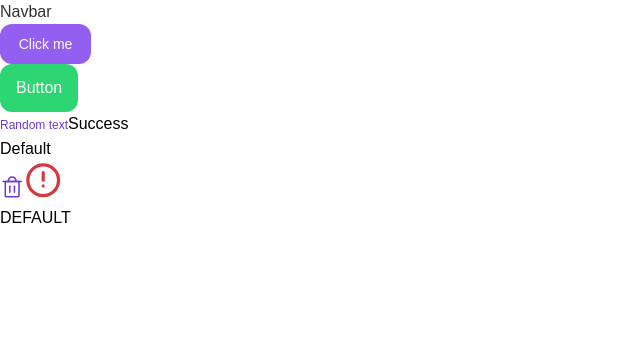
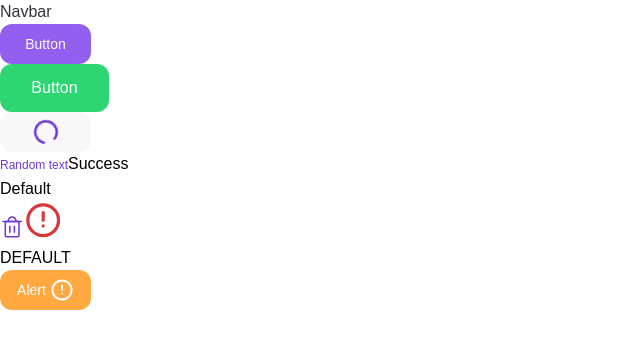
Before and after one commit to NenadBanjeglav/time-trove, a React (Vite) app: page / in a window 1280 px wide. Shown: the top 348 px of the page, without its empty margins (0-640 px from the left). Built offline with nearby package versions, Linux system fonts and the light colour scheme.

Commit message:
Button and Spinner components

```diff
--- a/src/components/atoms/Spinner.tsx
+++ /dev/null
@@ -1,18 +0,0 @@
-import styled, { keyframes } from 'styled-components'
-
-import { EclipseIcon } from '../../assets/icons/EclipseIcon'
-
-const rotate = keyframes`
-  to {
-    transform: rotate(360deg);
-  }
-`
-
-export const Spinner = styled(EclipseIcon)`
-  display: inline-flex;
-  align-items: center;
-  justify-content: center;
-  width: 1em;
-  height: 1em;
-  animation: ${rotate} 1.5s linear infinite;
-`
--- a/src/components/atoms/button/Button.tsx
+++ b/src/components/atoms/button/Button.tsx
@@ -1,32 +1,29 @@
 import React from 'react'
 
-import type { ButtonSize } from '../../../styles/theme.types'
+import type { ButtonSize, Pallete } from '../../../styles/theme.types'
+import { Spinner } from '../icon/Spinner'
 
 import { StyledButton } from './button.styles'
 
-export const buttonVariants = ['primary', 'success', 'warning', 'danger', 'neutral'] as const
-export type ButtonVariant = (typeof buttonVariants)[number]
-
 type ButtonProps = React.ButtonHTMLAttributes<HTMLButtonElement> & {
-  label: string
-  variant?: ButtonVariant
-  size: ButtonSize
+  variant?: Pallete
+  size?: ButtonSize
   icon?: React.ReactNode
+  loading?: boolean
   children?: React.ReactNode
-  loading?: boolean
 }
 
 export const Button: React.FC<ButtonProps> = ({
-  label,
   variant = 'primary',
   size = 'medium',
-  children,
+
+  loading = false,
+  children = 'Button',
   ...rest
 }) => {
   return (
-    <StyledButton $variant={variant} $size={size} {...rest}>
-      {label}
-      {children}
+    <StyledButton $variant={variant} $size={size} disabled={loading} {...rest}>
+      {loading ? <Spinner size="small" /> : children}
     </StyledButton>
   )
 }
--- a/src/components/atoms/button/button.styles.ts
+++ b/src/components/atoms/button/button.styles.ts
@@ -1,19 +1,18 @@
 import styled from 'styled-components'
 
-import type { ButtonSize } from '../../../styles/theme.types'
+import type { ButtonSize, Pallete } from '../../../styles/theme.types'
 
 import { getVariantStyle } from './helpers'
-import type { ButtonVariant } from './Button'
 
-export const StyledButton = styled.button<{ $variant: ButtonVariant; $size: ButtonSize }>`
+export const StyledButton = styled.button<{ $variant: Pallete; $size: ButtonSize }>`
   font-weight: ${({ theme }) => theme.typography.fontWeight.medium};
   line-height: ${({ theme }) => theme.typography.lineHeight.base};
-
   cursor: pointer;
   transition: background-color 0.15s ease-in-out;
   display: flex;
   align-items: center;
   justify-content: center;
+  gap: ${({ theme }) => theme.spacing.xSmall};
 
   ${({ theme, $size }) => {
     const { fontSize, padding, height, radius, minWidth } = theme.button.sizes[$size]
--- a/src/components/atoms/button/helpers.ts
+++ b/src/components/atoms/button/helpers.ts
@@ -1,9 +1,9 @@
-import { css } from 'styled-components'
+import { css, useTheme } from 'styled-components'
 
-import type { ButtonVariant } from './Button'
-import { theme } from '../../../styles/theme'
+import type { Pallete } from '../../../styles/theme.types'
 
-export const getVariantStyle = (variant: ButtonVariant) => {
+export const getVariantStyle = (variant: Pallete) => {
+  const theme = useTheme()
   const color = theme.colors[variant]
   const neutral = theme.colors.neutral
 
--- a/src/components/atoms/icon/Icon.tsx
+++ b/src/components/atoms/icon/Icon.tsx
@@ -8,7 +8,7 @@ import { createStyledIcon } from './icon.styles'
 type IconProps<T extends Pallete = Pallete> = {
   iconSize?: IconSize
   pallete: T
-  color: Color<T>
+  color?: Color<T>
   icon: FC<SVGProps<SVGSVGElement>>
 } & HTMLAttributes<HTMLSpanElement>
 
@@ -22,10 +22,12 @@ export const Icon = <T extends Pallete>({
   const theme = useTheme()
   const resolvedSize = theme.iconSize[iconSize]
 
+  const resolvedColor = (color ?? 'hue200') as Color<T>
+
   const StyledIcon = createStyledIcon<T>()
 
   return (
-    <StyledIcon $size={resolvedSize} $pallete={pallete} $color={color} {...rest}>
+    <StyledIcon $size={resolvedSize} $pallete={pallete} $color={resolvedColor} {...rest}>
       <IconComponent width="100%" height="100%" />
     </StyledIcon>
   )
--- /dev/null
+++ b/src/components/atoms/icon/Spinner.tsx
@@ -0,0 +1,33 @@
+import styled, { keyframes } from 'styled-components'
+
+import { EclipseIcon } from '../../../assets/icons/EclipseIcon'
+import type { Pallete, IconSize } from '../../../styles/theme.types'
+
+import { Icon } from './Icon'
+
+const spin = keyframes`
+  to {
+    transform: rotate(360deg);
+  }
+`
+
+const SpinnerWrapper = styled.span`
+  display: inline-flex;
+  animation: ${spin} 1s linear infinite;
+`
+
+type SpinnerProps<T extends Pallete = 'primary'> = {
+  pallete?: T
+  size?: IconSize
+}
+
+export const Spinner = <T extends Pallete = 'primary'>({
+  pallete = 'primary' as T,
+  size = 'large',
+}: SpinnerProps<T>) => {
+  return (
+    <SpinnerWrapper>
+      <Icon icon={EclipseIcon} iconSize={size} pallete={pallete} />
+    </SpinnerWrapper>
+  )
+}
--- a/src/pages/Dashboard.tsx
+++ b/src/pages/Dashboard.tsx
@@ -7,8 +7,9 @@ import { Text } from '../components/atoms/text/Text'
 export const Dashboard = () => {
   return (
     <div>
-      <Button variant="primary" size="medium" label="Click me" />
-      <Button variant="success" size="large" label="Button" />
+      <Button variant="primary" size="medium" />
+      <Button variant="success" size="large" />
+      <Button loading />
       <Text pallete="primary" color="hue200" fontSize="xSmall" fontWeight="medium" as="span">
         Random text
       </Text>
@@ -22,6 +23,11 @@ export const Dashboard = () => {
       <Icon pallete="danger" color="hue200" icon={AlertIcon} iconSize="large" />
 
       <Text>DEFAULT</Text>
+
+      <Button variant="warning">
+        Alert
+        <Icon icon={AlertIcon} pallete="danger" color="hue0" iconSize="small" />
+      </Button>
     </div>
   )
 }
--- a/src/pages/ProtectedRoute.tsx
+++ b/src/pages/ProtectedRoute.tsx
@@ -2,7 +2,7 @@ import { useEffect, useState } from 'react'
 import { useNavigate } from 'react-router-dom'
 import styled from 'styled-components'
 
-import { Spinner } from '../components/atoms/Spinner'
+import { Spinner } from '../components/atoms/icon/Spinner'
 
 const FullPage = styled.div`
   height: 100vh;
--- a/src/styles/theme.ts
+++ b/src/styles/theme.ts
@@ -95,7 +95,7 @@ export const theme: ThemeType = {
         padding: '0.5rem 1rem', // 8px 16px
         height: '3rem', // 48px
         radius: '0.75rem', // 12px
-        minWidth: '4.8125rem', // 77px
+        minWidth: '6.8125rem', // 109px
       },
       xlarge: {
         fontSize: '1.25rem', // 20px
```
Also changed, not shown: src/components/atoms/IconWrapper.tsx (deleted, +0 -13 lines).
